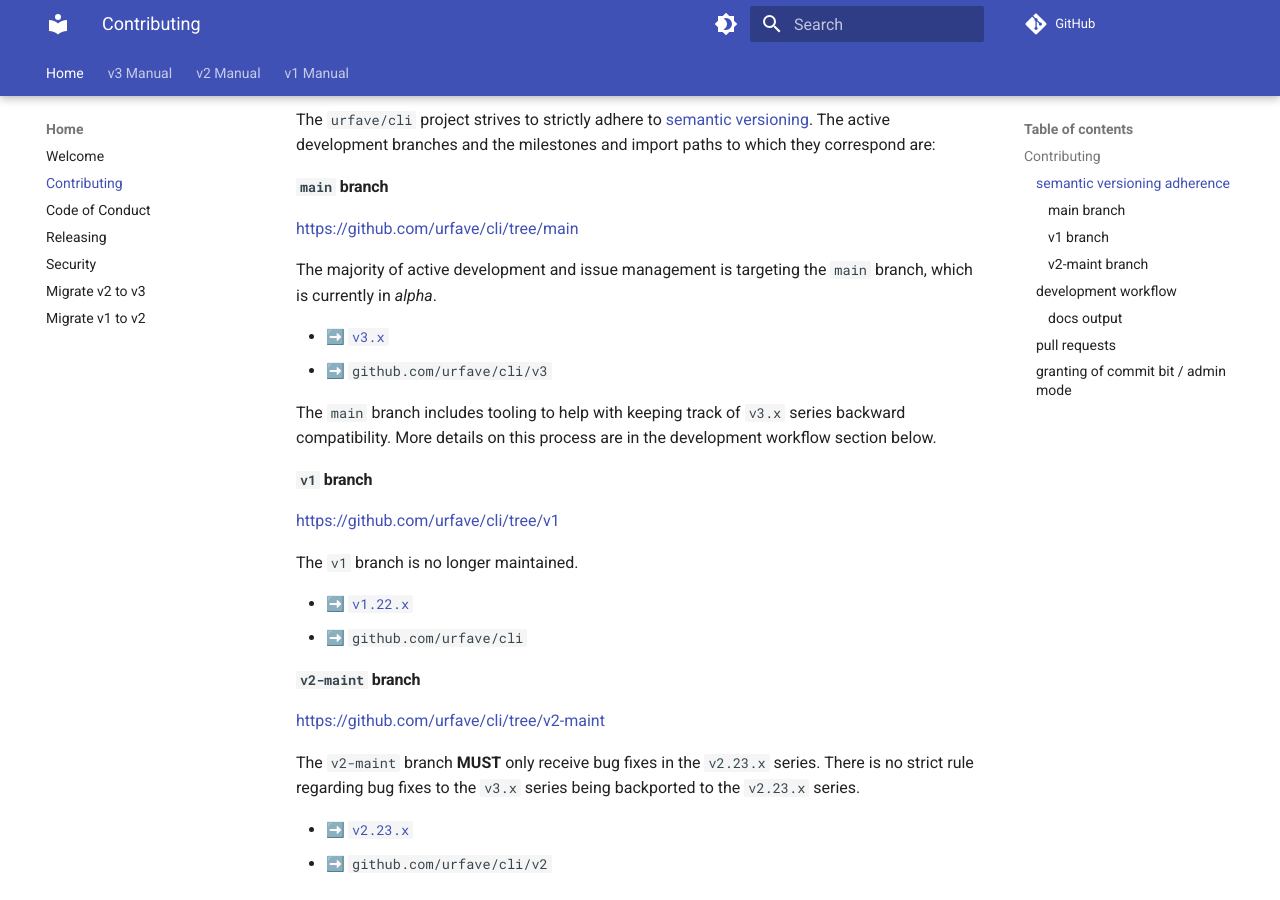
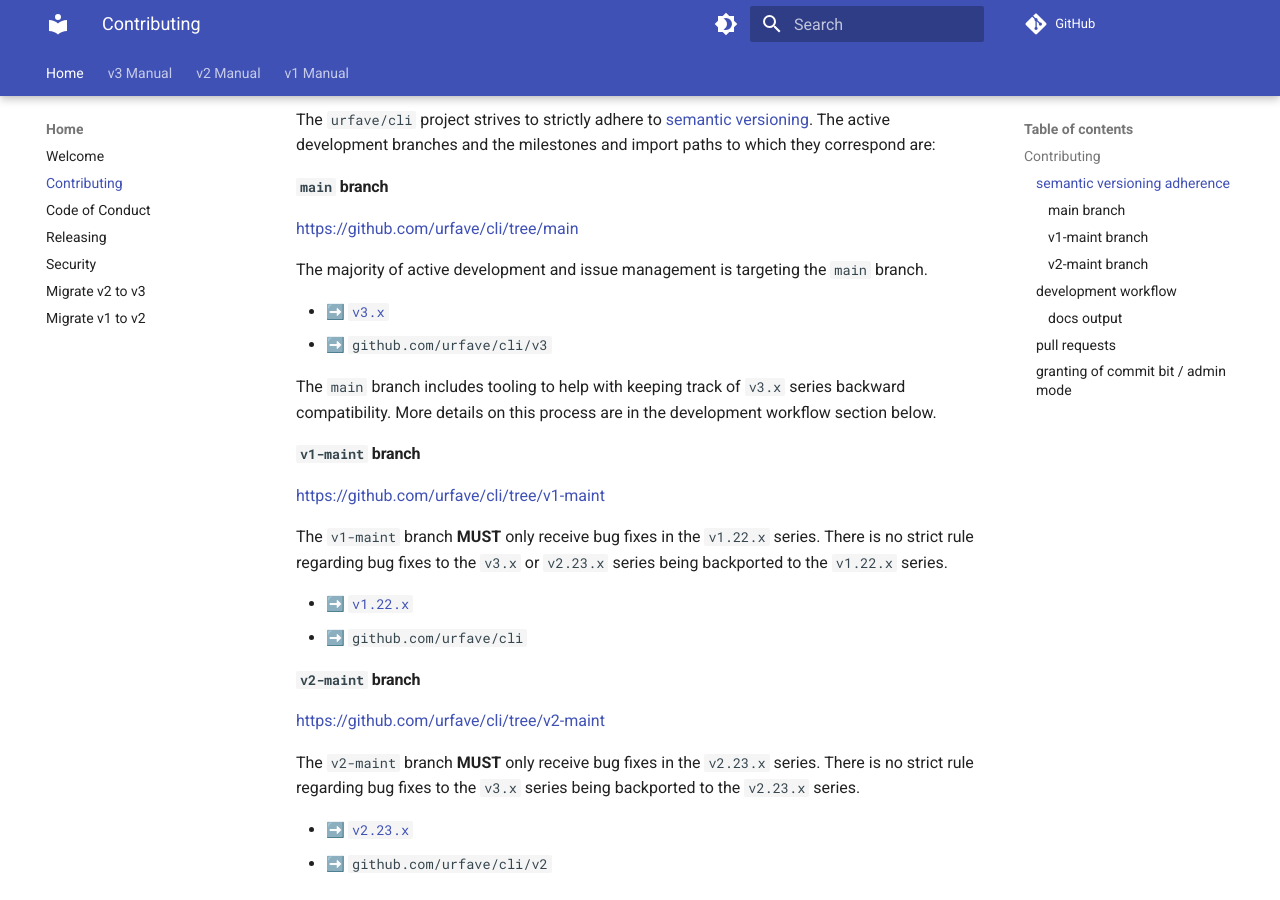
Before and after one commit to urfave/cli, an MkDocs documentation site: the page built from docs/CONTRIBUTING.md, in a window 1280 px wide and 900 px high, scrolled down 461 px. Built offline with MkDocs 1.6.1 and Material for MkDocs 9.7.7, drawn with Linux system fonts in a browser that asks for light colours; emoji names are drawn with the system emoji font; comment, search, counter and statistics services are not loaded.

Commit message:
Remove "alpha" wording around `v3` series
since we are now currently up to `v3.3.3`

```diff
--- a/docs/CONTRIBUTING.md
+++ b/docs/CONTRIBUTING.md
@@ -20,8 +20,7 @@ milestones and import paths to which they correspond are:
 
 <https://github.com/urfave/cli/tree/main>
 
-The majority of active development and issue management is targeting the `main` branch,
-which is currently in *alpha*.
+The majority of active development and issue management is targeting the `main` branch.
 
 - :arrow_right: [`v3.x`](https://github.com/urfave/cli/milestone/5)
 - :arrow_right: `github.com/urfave/cli/v3`
@@ -29,11 +28,13 @@ which is currently in *alpha*.
 The `main` branch includes tooling to help with keeping track of `v3.x` series backward
 compatibility. More details on this process are in the development workflow section below.
 
-#### `v1` branch
+#### `v1-maint` branch
 
-<https://github.com/urfave/cli/tree/v1>
+<https://github.com/urfave/cli/tree/v1-maint>
 
-The `v1` branch is no longer maintained.
+The `v1-maint` branch **MUST** only receive bug fixes in the `v1.22.x` series. There is no
+strict rule regarding bug fixes to the `v3.x` or `v2.23.x` series being backported to the
+`v1.22.x` series.
 
 - :arrow_right: [`v1.22.x`](https://github.com/urfave/cli/milestone/11)
 - :arrow_right: `github.com/urfave/cli`
```
Also changed, not shown: docs/index.md (+17 -19 lines).
